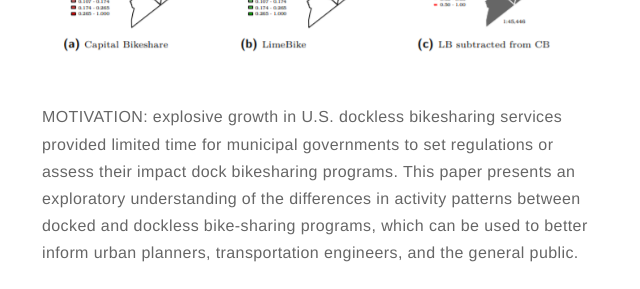
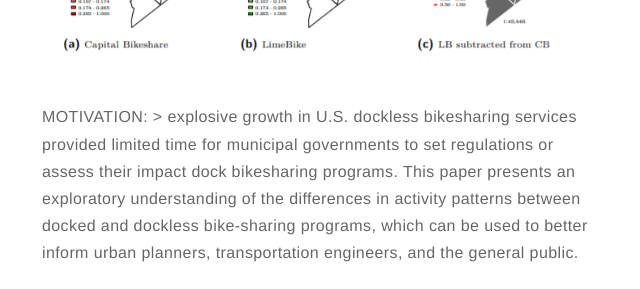
Before and after one commit to dljubenk/dljubenk.github.io, a Jekyll site: the page built from _posts/2019-02-06-literature-study.markdown, in a window 1280 px wide and 900 px high, scrolled down 1685 px. Shown: the part 152-441 px from the top of the window, without its empty margins (318-958 px from the left). Built offline with Jekyll 4.4.1, drawn with Linux system fonts in a browser that asks for light colours; emoji names are drawn with the system emoji font; comment, search, counter and statistics services are not loaded.

```diff
--- a/_posts/2019-02-06-literature-study.markdown
+++ b/_posts/2019-02-06-literature-study.markdown
@@ -51,7 +51,7 @@ In total, 142 papers in the domain of smart cities transportation had been colle
 
 ![Markdown Image][1]
 
-MOTIVATION: explosive growth in U.S. dockless bikesharing services provided limited time for municipal governments to set regulations or assess their impact dock bikesharing programs. This paper presents an exploratory understanding of the differences in activity
+MOTIVATION: > explosive growth in U.S. dockless bikesharing services provided limited time for municipal governments to set regulations or assess their impact dock bikesharing programs. This paper presents an exploratory understanding of the differences in activity
 patterns between docked and dockless bike-sharing programs, which can be used to better inform urban planners, transportation engineers,
 and the general public.
 
```
